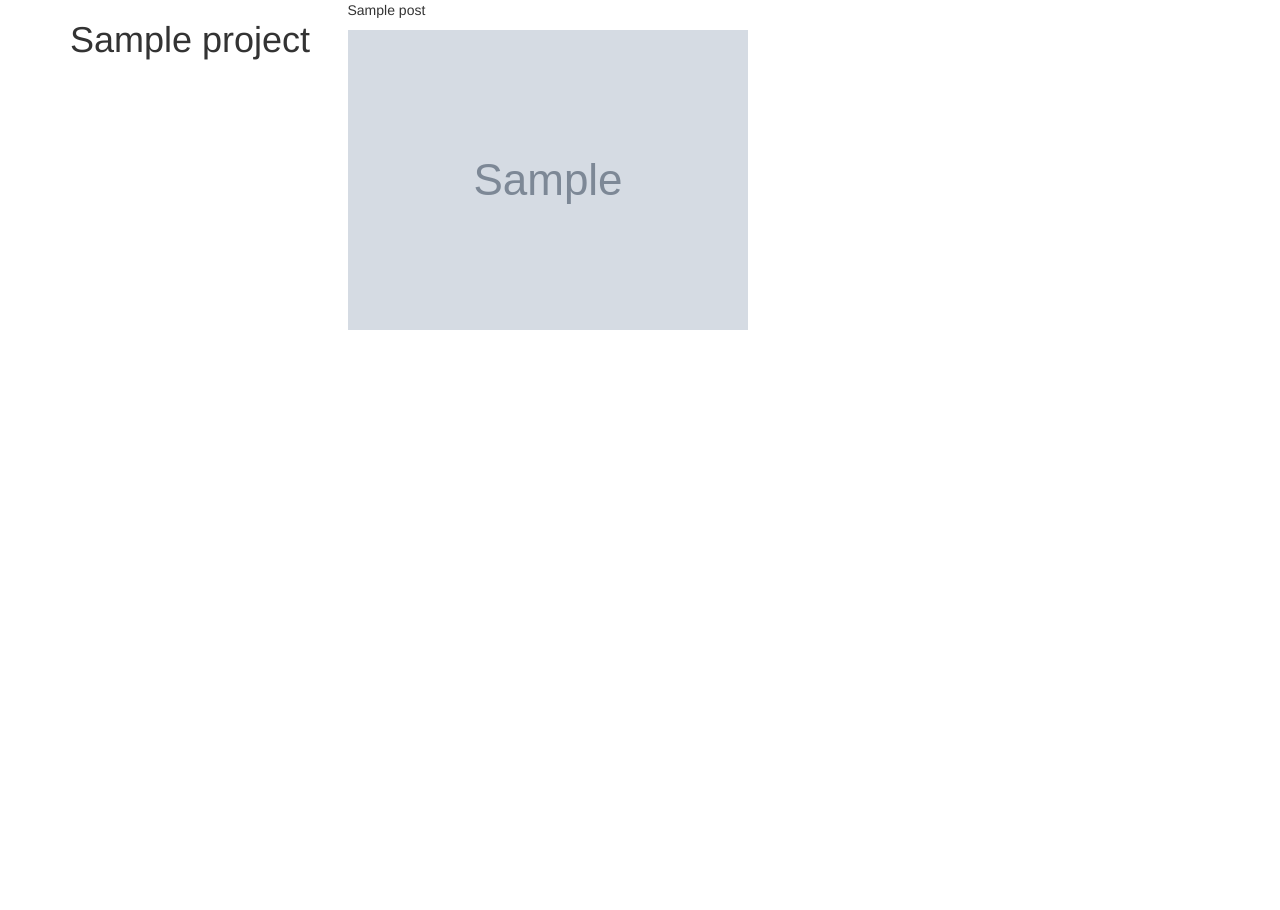
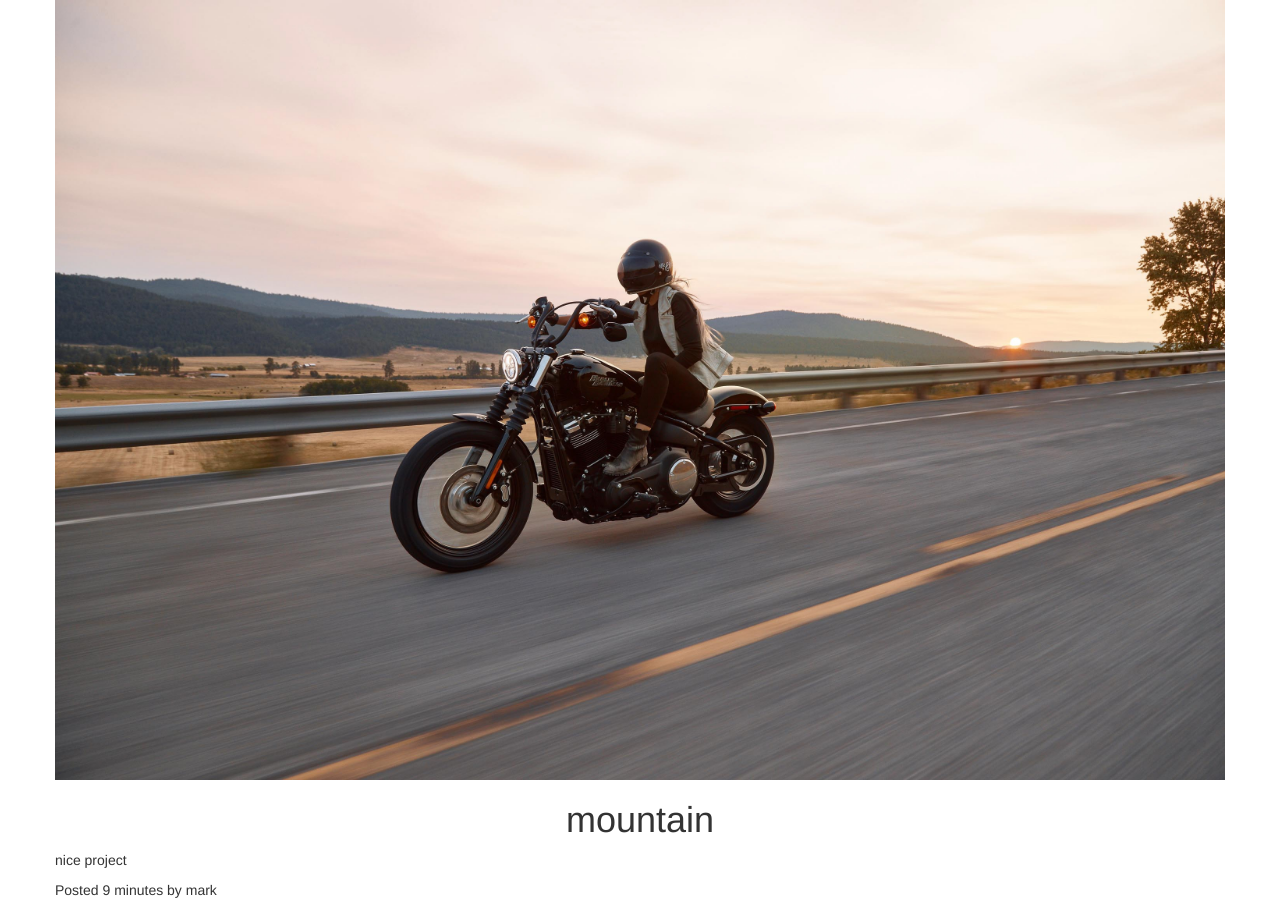
Before and after one commit to markmumba/award, a Django app: template awards/templates/project.html in a window 1280 px wide. Before the commit the page ends 330 px from the top, so only its background shows below. Run offline with Django 3.2, Linux system fonts and the light colour scheme; data comes from the database, SQL or seed files in the repository; both versions use the stored data as it was after the commit; the template is opened without the code that fills it: values that come from a table or form of the project are taken from there, most other values are stand-ins (such as "Sample title", 1, 10 or a date in 2020); grey boxes marked "Sample" are stand-in pictures; parts of the project's set-up code (start-up, migrations or seed data) failed here and were passed over; some libraries are stand-ins or nearby versions.

Commit message:
can view a single project in a given time

```diff
--- a/AWWARDS/settings.py
+++ b/AWWARDS/settings.py
@@ -33,6 +33,7 @@
 
 INSTALLED_APPS = [
     'bootstrap3',
+    'tinymce',
     'awards',
     'django.contrib.admin',
     'django.contrib.auth',
--- a/AWWARDS/urls.py
+++ b/AWWARDS/urls.py
@@ -24,5 +24,6 @@
     url(r'^admin/', admin.site.urls),
     url('', include (awards.urls)),
     url(r'^accounts/', include('registration.backends.simple.urls')),
+    url(r'^tinymce/', include('tinymce.urls')),
 
 ]
--- a/awards/admin.py
+++ b/awards/admin.py
@@ -4,4 +4,5 @@
 # Register your models here.
 
 
-admin.site.register(Profile)
+admin.site.register(Profile),
+admin.site.register(Project)
--- a/awards/models.py
+++ b/awards/models.py
@@ -1,6 +1,6 @@
 from django.db import models
 from django.contrib.auth.models import User
-
+from tinymce .models import HTMLField
 # Create your models here.
 
 
@@ -17,7 +17,6 @@
     title = models.CharField(max_length=60)
     post = HTMLField()
     editor = models.ForeignKey(User, on_delete=models.CASCADE)
-    tags = models.ManyToManyField(tags)
     pub_date = models.DateTimeField(auto_now_add=True)
     project_image = models.ImageField(
         upload_to='projects/', default='project_image')
--- a/awards/templates/project.html
+++ b/awards/templates/project.html
@@ -1,22 +1,28 @@
-{% extends 'base.html' %}
+{%extends 'base.html'%}
+
  {% block content %}
+
  <div class="container">
 
    <div class="row">
+     <img src="{{project.project_image.url}}"  class="img-responsive" alt="">
+   </div>
 
+   <div class="row">
+     <h1 class="text-center">{{project.title}}</h1>
+   </div>
 
-      {% for project in projects %}
-        <div class="col-sm-6 col-md-3">
-            <h1>{{project.title}}</h1>
-        </div>
-        <div class="md-12">
-          <p>{{project.post}}</p>
-        </div>
-        <div>
-          <img src="{{project.project_image.url}}" class="img-responsive" alt="picha">
-        </div>
-      {% endfor %}
+   <div class="row">
+    {% autoescape on %}
+    {{project.post| safe}}
+   {% endautoescape %}
 
    </div>
+
+   <div class="row">
+     <p>Posted {{project.pub_date|timesince}} by {{project.editor.username}}</p>
    </div>
+
+ </div>
+
  {% endblock %}
--- a/awards/urls.py
+++ b/awards/urls.py
@@ -5,7 +5,7 @@
 
 urlpatterns =[
     url(r'^accounts/profile/', views.profile, name='myProfile'),
-    url(r'^article/', views.project, name ='project'),
+    url(r'^project/(\d+)', views.project, name ='project'),
 ]
 if settings.DEBUG:
     urlpatterns+= static(settings.MEDIA_URL,document_root = settings.MEDIA_ROOT)
--- a/awards/views.py
+++ b/awards/views.py
@@ -1,4 +1,6 @@
 from django.shortcuts import render,redirect
+from django.http import HttpResponse, Http404, HttpResponseRedirect
+from django.core.exceptions import ObjectDoesNotExist
 from .models import *
 from django.contrib.auth.decorators import login_required
 
@@ -14,7 +16,7 @@
 
 def project(request, project_id):
     try:
-        project = Projects.objects.get(id=project_id)
+        project = Project.objects.get(id=project_id)
     except DoesNotExist:
         raise Http404()
     return render(request, "project.html", {"project": project})
```
Also changed, not shown: awards/migrations/0002_project.py (added), db.sqlite3, media/projects/harley-davidson-zGzXsJUBQfs-unsplash.jpg (added). Lines whose indentation alone changed are shown as unchanged.
